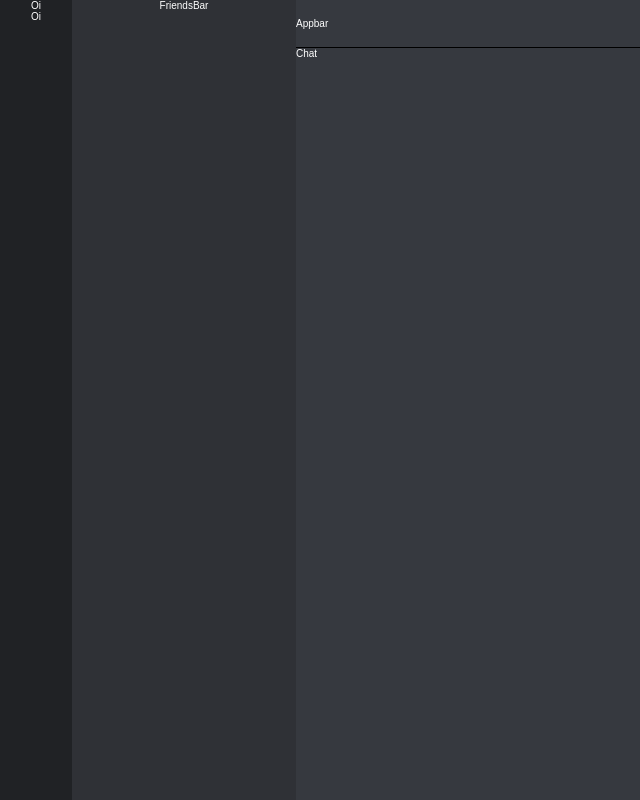
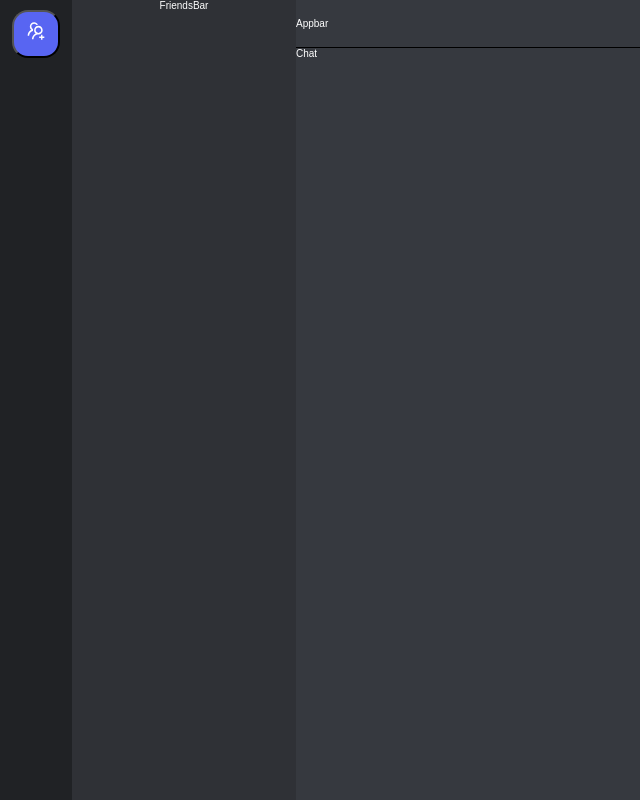
Before and after one commit to LucasMagaldi/seven, a React (Create React App) app in the folder seven-frontend/: page / in a window 1280 px wide. Shown: the whole page, without its empty margins (0-640 px from the left). Built offline with nearby package versions, Linux system fonts and the light colour scheme.

Commit message:
[add] add button - layout page

```diff
--- a/seven-frontend/package.json
+++ b/seven-frontend/package.json
@@ -8,6 +8,7 @@
     "@testing-library/user-event": "^13.5.0",
     "react": "^18.2.0",
     "react-dom": "^18.2.0",
+    "react-icons": "^4.4.0",
     "react-scripts": "5.0.1",
     "styled-components": "^5.3.5",
     "web-vitals": "^2.1.4"
@@ -24,7 +25,6 @@
       "react-app/jest"
     ]
   },
-
   "browserslist": {
     "production": [
       ">0.2%",
--- a/seven-frontend/src/components/AppBar/Appbar.jsx
+++ b/seven-frontend/src/components/AppBar/Appbar.jsx
@@ -3,7 +3,7 @@ import { Wrapper } from './styles';
 
 const Appbar = () => {
   return (
-    <Wrapper    >Appbar</Wrapper    >
+    <Wrapper>Appbar</Wrapper>
   )
 }
 
--- a/seven-frontend/src/components/ServerList/ServerList.jsx
+++ b/seven-frontend/src/components/ServerList/ServerList.jsx
@@ -1,13 +1,16 @@
 import React from 'react';
+
+import { AiOutlineUsergroupAdd } from '../../styles/Icons/index';
 import ServerButton from '../ServerButton/ServerButton';
 
-import { Container } from './styles';
+import { Container, MainButton } from './styles';
 
 const ServerList = () => {
   return (
     <Container>
-      Oi
-        <ServerButton />
+        <MainButton>
+          <AiOutlineUsergroupAdd />
+        </MainButton>
     </Container>
   )
 }
--- a/seven-frontend/src/components/ServerList/styles.js
+++ b/seven-frontend/src/components/ServerList/styles.js
@@ -11,3 +11,17 @@ export const Container = styled.div`
     width: 72px;
 
 `
+
+
+export const MainButton = styled.button`
+    width: 48px;
+    height: 48px;
+    font-size: 22px;
+    border-radius: 16px;
+    margin:0;
+    padding: 0;
+    margin-top: 10px;
+    color: white;
+    background-color: #5865f2;
+    cursor: pointer;
+`
--- /dev/null
+++ b/seven-frontend/src/styles/Icons/index.js
@@ -0,0 +1,4 @@
+import { AiOutlineUsergroupAdd } from 'react-icons/ai';
+
+
+export { AiOutlineUsergroupAdd }
```
Also changed, not shown: 1 other file (tests, documents, lock files or other folders).
